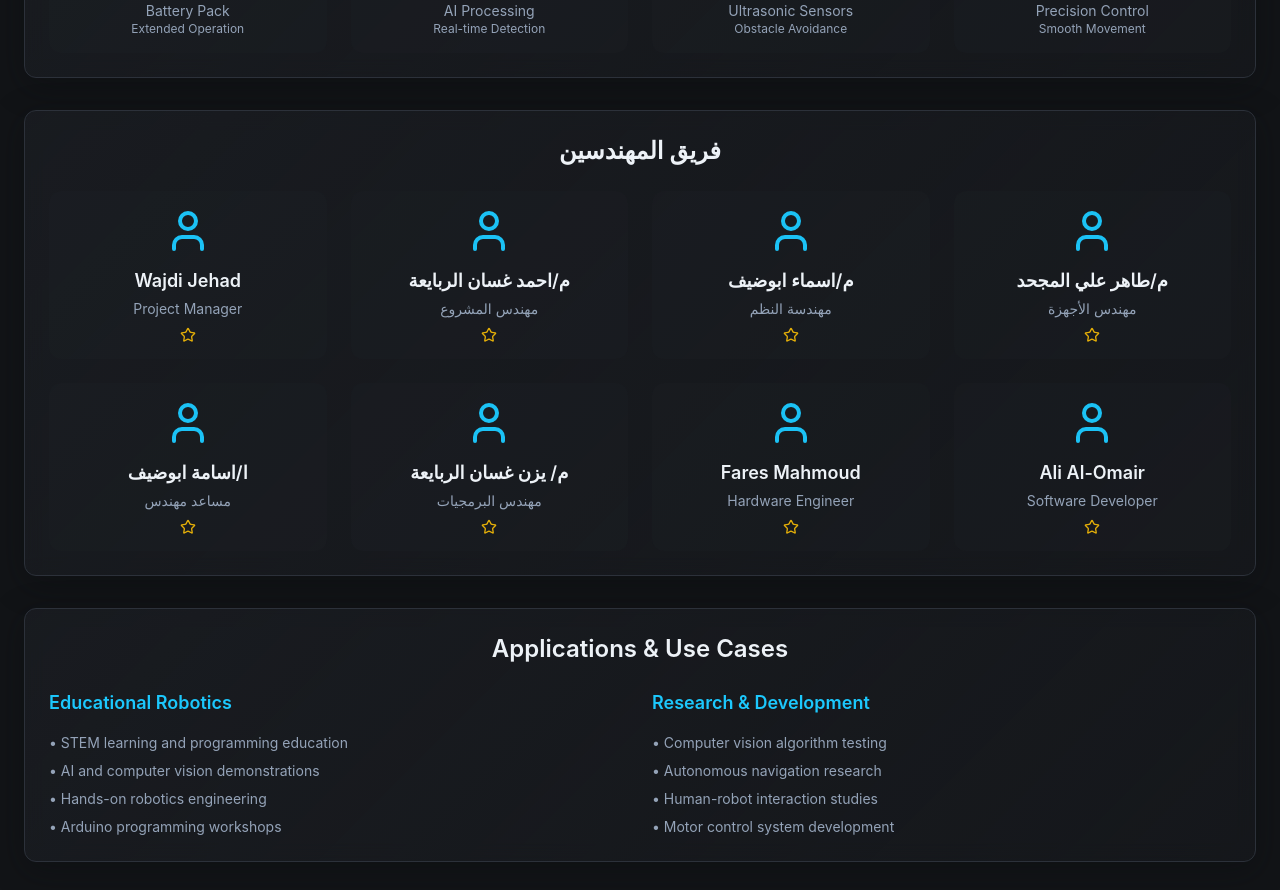
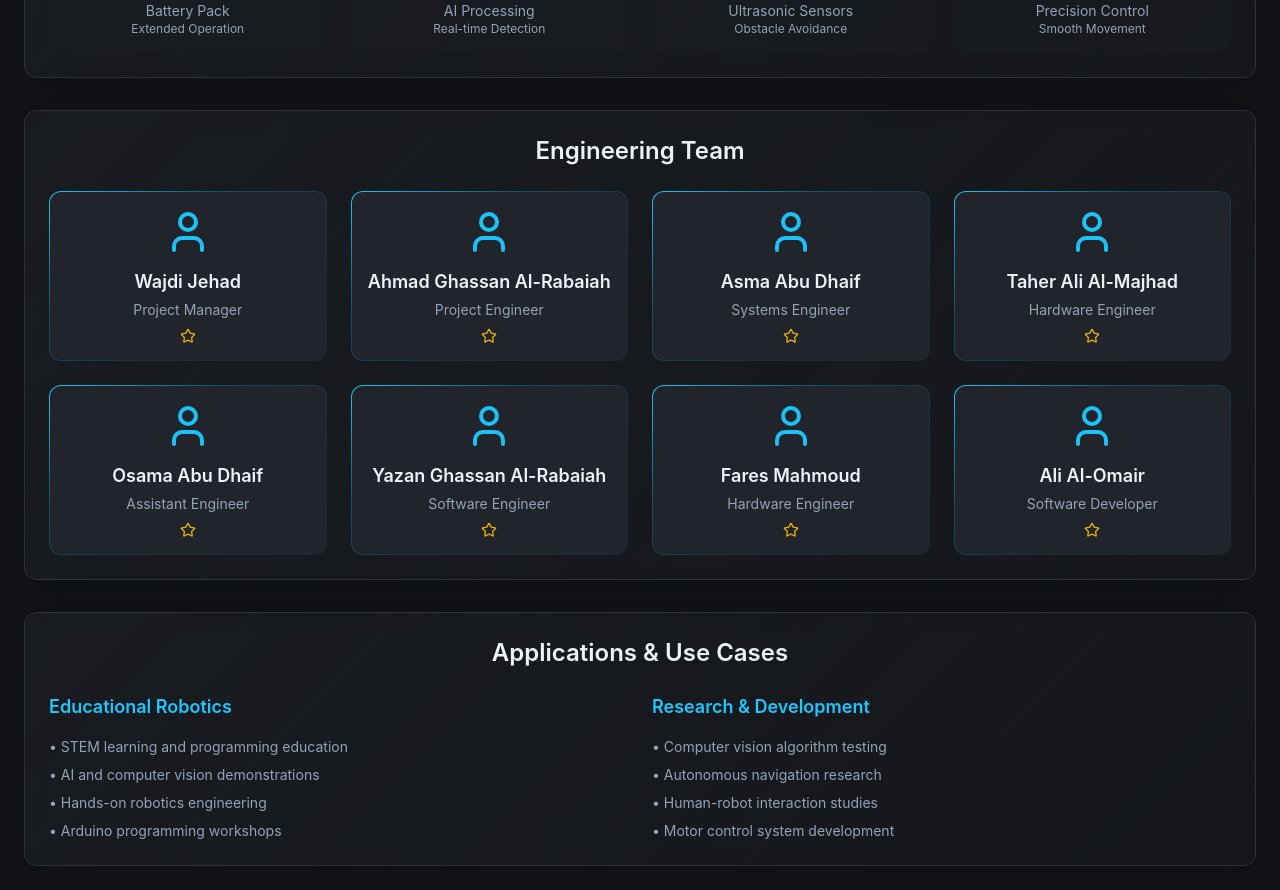
Before and after one commit to farespokemon1-beep/husky-face-drive, a React (Vite) app: page / in a window 1280 px wide. Shown: the part 1400-2290 px from the top of the page. Built offline with nearby package versions, Linux system fonts and the light colour scheme.

Commit message:
Apply animated block to team members
Applied the animated outlined block effect to the team members section, retaining the existing icons and ensuring all names are in English.

```diff
--- a/src/pages/RobotDashboard.tsx
+++ b/src/pages/RobotDashboard.tsx
@@ -185,53 +185,165 @@ const RobotDashboard = () => {
       {/* Team Section */}
       <Card className="glass panel-shadow border-border/50 mb-8">
         <div className="p-6">
-          <h3 className="text-2xl font-semibold mb-6 text-center text-foreground">فريق المهندسين</h3>
+          <h3 className="text-2xl font-semibold mb-6 text-center text-foreground">Engineering Team</h3>
           <div className="grid grid-cols-1 md:grid-cols-2 lg:grid-cols-4 gap-6">
-            <div className="text-center p-4 bg-muted/20 rounded-lg">
+            <div
+              style={{
+                "--background": "hsl(var(--muted))",
+                "--highlight": "hsl(var(--primary))",
+                "--bg-color": "linear-gradient(var(--background), var(--background))",
+                "--border-color": `linear-gradient(145deg,
+                  var(--highlight) 0%,
+                  hsl(var(--primary) / 0.3) 33.33%,
+                  hsl(var(--primary) / 0.14) 66.67%,
+                  hsl(var(--primary) / 0.1) 100%)
+                `,
+              } as React.CSSProperties}
+              className="text-center p-4 rounded-lg border border-transparent
+              [background:padding-box_var(--bg-color),border-box_var(--border-color)]"
+            >
               <User className="h-12 w-12 text-primary mx-auto mb-3 animate-pulse" />
-              <h4 className="font-semibold text-lg mb-1">Wajdi Jehad</h4>
+              <h4 className="font-semibold text-lg mb-1 text-foreground">Wajdi Jehad</h4>
               <p className="text-sm text-muted-foreground">Project Manager</p>
               <Star className="h-4 w-4 text-yellow-500 mx-auto mt-2 animate-pulse" />
             </div>
-            <div className="text-center p-4 bg-muted/20 rounded-lg">
+            <div
+              style={{
+                "--background": "hsl(var(--muted))",
+                "--highlight": "hsl(var(--primary))",
+                "--bg-color": "linear-gradient(var(--background), var(--background))",
+                "--border-color": `linear-gradient(145deg,
+                  var(--highlight) 0%,
+                  hsl(var(--primary) / 0.3) 33.33%,
+                  hsl(var(--primary) / 0.14) 66.67%,
+                  hsl(var(--primary) / 0.1) 100%)
+                `,
+              } as React.CSSProperties}
+              className="text-center p-4 rounded-lg border border-transparent
+              [background:padding-box_var(--bg-color),border-box_var(--border-color)]"
+            >
               <User className="h-12 w-12 text-primary mx-auto mb-3 animate-pulse" />
-              <h4 className="font-semibold text-lg mb-1">م/احمد غسان الربايعة</h4>
-              <p className="text-sm text-muted-foreground">مهندس المشروع</p>
+              <h4 className="font-semibold text-lg mb-1 text-foreground">Ahmad Ghassan Al-Rabaiah</h4>
+              <p className="text-sm text-muted-foreground">Project Engineer</p>
               <Star className="h-4 w-4 text-yellow-500 mx-auto mt-2 animate-pulse" />
             </div>
-            <div className="text-center p-4 bg-muted/20 rounded-lg">
+            <div
+              style={{
+                "--background": "hsl(var(--muted))",
+                "--highlight": "hsl(var(--primary))",
+                "--bg-color": "linear-gradient(var(--background), var(--background))",
+                "--border-color": `linear-gradient(145deg,
+                  var(--highlight) 0%,
+                  hsl(var(--primary) / 0.3) 33.33%,
+                  hsl(var(--primary) / 0.14) 66.67%,
+                  hsl(var(--primary) / 0.1) 100%)
+                `,
+              } as React.CSSProperties}
+              className="text-center p-4 rounded-lg border border-transparent
+              [background:padding-box_var(--bg-color),border-box_var(--border-color)]"
+            >
               <User className="h-12 w-12 text-primary mx-auto mb-3 animate-pulse" />
-              <h4 className="font-semibold text-lg mb-1">م/اسماء ابوضيف</h4>
-              <p className="text-sm text-muted-foreground">مهندسة النظم</p>
+              <h4 className="font-semibold text-lg mb-1 text-foreground">Asma Abu Dhaif</h4>
+              <p className="text-sm text-muted-foreground">Systems Engineer</p>
               <Star className="h-4 w-4 text-yellow-500 mx-auto mt-2 animate-pulse" />
             </div>
-            <div className="text-center p-4 bg-muted/20 rounded-lg">
+            <div
+              style={{
+                "--background": "hsl(var(--muted))",
+                "--highlight": "hsl(var(--primary))",
+                "--bg-color": "linear-gradient(var(--background), var(--background))",
+                "--border-color": `linear-gradient(145deg,
+                  var(--highlight) 0%,
+                  hsl(var(--primary) / 0.3) 33.33%,
+                  hsl(var(--primary) / 0.14) 66.67%,
+                  hsl(var(--primary) / 0.1) 100%)
+                `,
+              } as React.CSSProperties}
+              className="text-center p-4 rounded-lg border border-transparent
+              [background:padding-box_var(--bg-color),border-box_var(--border-color)]"
+            >
               <User className="h-12 w-12 text-primary mx-auto mb-3 animate-pulse" />
-              <h4 className="font-semibold text-lg mb-1">م/طاهر علي المجحد</h4>
-              <p className="text-sm text-muted-foreground">مهندس الأجهزة</p>
-              <Star className="h-4 w-4 text-yellow-500 mx-auto mt-2 animate-pulse" />
-            </div>
-            <div className="text-center p-4 bg-muted/20 rounded-lg">
-              <User className="h-12 w-12 text-primary mx-auto mb-3 animate-pulse" />
-              <h4 className="font-semibold text-lg mb-1">ا/اسامة ابوضيف</h4>
-              <p className="text-sm text-muted-foreground">مساعد مهندس</p>
-              <Star className="h-4 w-4 text-yellow-500 mx-auto mt-2 animate-pulse" />
-            </div>
-            <div className="text-center p-4 bg-muted/20 rounded-lg">
-              <User className="h-12 w-12 text-primary mx-auto mb-3 animate-pulse" />
-              <h4 className="font-semibold text-lg mb-1">م/ يزن غسان الربايعة</h4>
-              <p className="text-sm text-muted-foreground">مهندس البرمجيات</p>
-              <Star className="h-4 w-4 text-yellow-500 mx-auto mt-2 animate-pulse" />
-            </div>
-            <div className="text-center p-4 bg-muted/20 rounded-lg">
-              <User className="h-12 w-12 text-primary mx-auto mb-3 animate-pulse" />
-              <h4 className="font-semibold text-lg mb-1">Fares Mahmoud</h4>
+              <h4 className="font-semibold text-lg mb-1 text-foreground">Taher Ali Al-Majhad</h4>
               <p className="text-sm text-muted-foreground">Hardware Engineer</p>
               <Star className="h-4 w-4 text-yellow-500 mx-auto mt-2 animate-pulse" />
             </div>
-            <div className="text-center p-4 bg-muted/20 rounded-lg">
+            <div
+              style={{
+                "--background": "hsl(var(--muted))",
+                "--highlight": "hsl(var(--primary))",
+                "--bg-color": "linear-gradient(var(--background), var(--background))",
+                "--border-color": `linear-gradient(145deg,
+                  var(--highlight) 0%,
+                  hsl(var(--primary) / 0.3) 33.33%,
+                  hsl(var(--primary) / 0.14) 66.67%,
+                  hsl(var(--primary) / 0.1) 100%)
+                `,
+              } as React.CSSProperties}
+              className="text-center p-4 rounded-lg border border-transparent
+              [background:padding-box_var(--bg-color),border-box_var(--border-color)]"
+            >
               <User className="h-12 w-12 text-primary mx-auto mb-3 animate-pulse" />
-              <h4 className="font-semibold text-lg mb-1">Ali Al-Omair</h4>
+              <h4 className="font-semibold text-lg mb-1 text-foreground">Osama Abu Dhaif</h4>
+              <p className="text-sm text-muted-foreground">Assistant Engineer</p>
+              <Star className="h-4 w-4 text-yellow-500 mx-auto mt-2 animate-pulse" />
+            </div>
+            <div
+              style={{
+                "--background": "hsl(var(--muted))",
+                "--highlight": "hsl(var(--primary))",
+                "--bg-color": "linear-gradient(var(--background), var(--background))",
+                "--border-color": `linear-gradient(145deg,
+                  var(--highlight) 0%,
+                  hsl(var(--primary) / 0.3) 33.33%,
+                  hsl(var(--primary) / 0.14) 66.67%,
+                  hsl(var(--primary) / 0.1) 100%)
+                `,
+              } as React.CSSProperties}
+              className="text-center p-4 rounded-lg border border-transparent
+              [background:padding-box_var(--bg-color),border-box_var(--border-color)]"
+            >
+              <User className="h-12 w-12 text-primary mx-auto mb-3 animate-pulse" />
+              <h4 className="font-semibold text-lg mb-1 text-foreground">Yazan Ghassan Al-Rabaiah</h4>
+              <p className="text-sm text-muted-foreground">Software Engineer</p>
+              <Star className="h-4 w-4 text-yellow-500 mx-auto mt-2 animate-pulse" />
+            </div>
+            <div
+              style={{
+                "--background": "hsl(var(--muted))",
+                "--highlight": "hsl(var(--primary))",
+                "--bg-color": "linear-gradient(var(--background), var(--background))",
+                "--border-color": `linear-gradient(145deg,
+                  var(--highlight) 0%,
+                  hsl(var(--primary) / 0.3) 33.33%,
+                  hsl(var(--primary) / 0.14) 66.67%,
+                  hsl(var(--primary) / 0.1) 100%)
+                `,
+              } as React.CSSProperties}
+              className="text-center p-4 rounded-lg border border-transparent
+              [background:padding-box_var(--bg-color),border-box_var(--border-color)]"
+            >
+              <User className="h-12 w-12 text-primary mx-auto mb-3 animate-pulse" />
+              <h4 className="font-semibold text-lg mb-1 text-foreground">Fares Mahmoud</h4>
+              <p className="text-sm text-muted-foreground">Hardware Engineer</p>
+              <Star className="h-4 w-4 text-yellow-500 mx-auto mt-2 animate-pulse" />
+            </div>
+            <div
+              style={{
+                "--background": "hsl(var(--muted))",
+                "--highlight": "hsl(var(--primary))",
+                "--bg-color": "linear-gradient(var(--background), var(--background))",
+                "--border-color": `linear-gradient(145deg,
+                  var(--highlight) 0%,
+                  hsl(var(--primary) / 0.3) 33.33%,
+                  hsl(var(--primary) / 0.14) 66.67%,
+                  hsl(var(--primary) / 0.1) 100%)
+                `,
+              } as React.CSSProperties}
+              className="text-center p-4 rounded-lg border border-transparent
+              [background:padding-box_var(--bg-color),border-box_var(--border-color)]"
+            >
+              <User className="h-12 w-12 text-primary mx-auto mb-3 animate-pulse" />
+              <h4 className="font-semibold text-lg mb-1 text-foreground">Ali Al-Omair</h4>
               <p className="text-sm text-muted-foreground">Software Developer</p>
               <Star className="h-4 w-4 text-yellow-500 mx-auto mt-2 animate-pulse" />
             </div>
```
